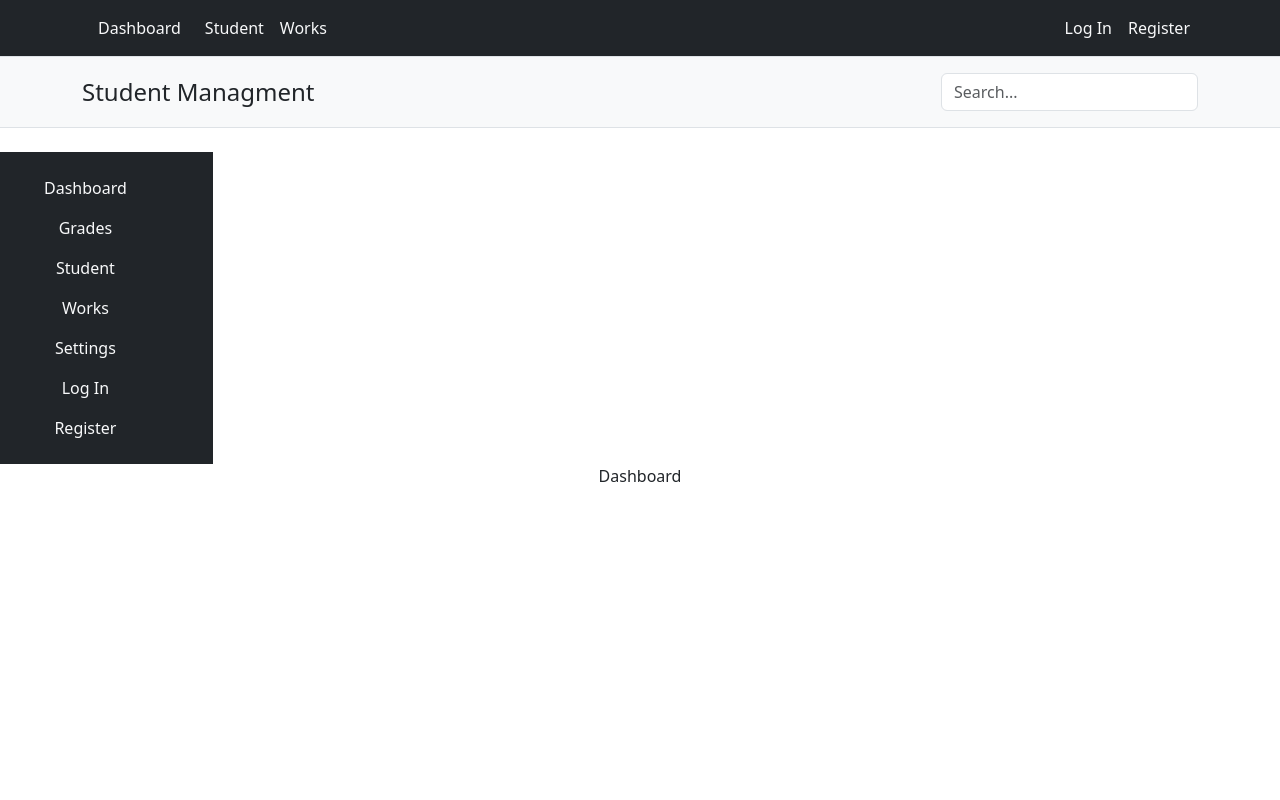
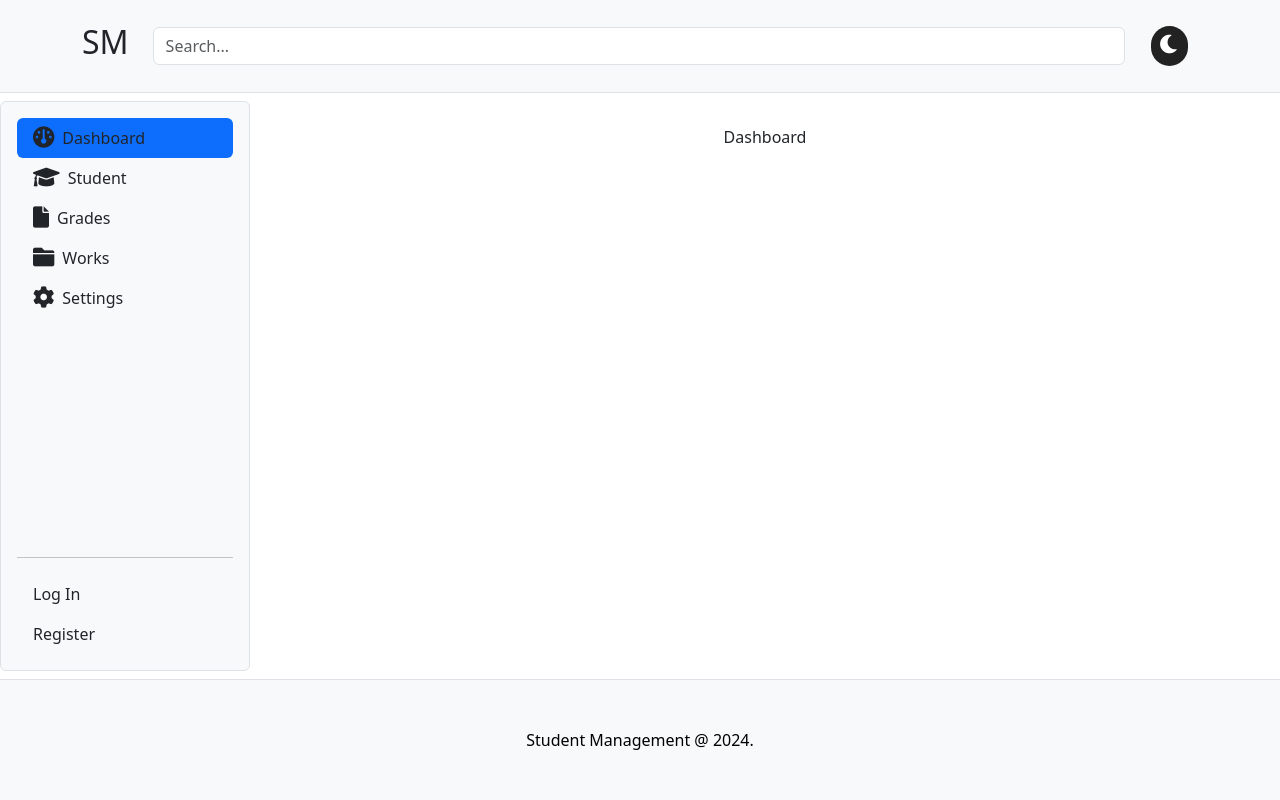
Before and after one commit to Ivona-Jok/Student-Management, a React (Create React App) app: page / in a window 1280 px wide. Shown: the top 800 px of the page. Built offline with nearby package versions, Linux system fonts and the light colour scheme; the HTML template or start-up script is replaced by a standard one.

Commit message:
sidebar update

```diff
--- a/public/index.html
+++ b/public/index.html
@@ -24,6 +24,8 @@
       work correctly both with client-side routing and a non-root public URL.
       Learn how to configure a non-root public URL by running `npm run build`.
     -->
+    <link rel="stylesheet" href="https://cdnjs.cloudflare.com/ajax/libs/font-awesome/6.0.0-beta3/css/all.min.css" />
+
     <link href="https://cdn.jsdelivr.net/npm/bootstrap@5.0.2/dist/css/bootstrap.min.css" rel="stylesheet">
 
     <title>Student Management</title>
--- a/src/App.js
+++ b/src/App.js
@@ -11,15 +11,18 @@ import Works from "./pages/Works";
 import LogIn from "./pages/LogIn";
 import Register from "./pages/Register";
 import Error from "./pages/Error";
+import { ThemeProvider } from "./theme/Theme";
 
 function App() {
   return (
+    <ThemeProvider>
       <div className="App">
         <Router>
+          <div className="d-flex flex-column min-vh-100">
             <Header />
+            <div className="d-flex flex-grow-1">
               <Sidebar />
-        <main>
-          <div className="d-flex flex-column min-vh-100">
+              <main className="flex-grow-1 p-4">
                 <Routes>
                   <Route path="/" element={<Dashboard />} />
                   <Route path="/grades" element={<Grades />} />
@@ -30,11 +33,13 @@ function App() {
                   <Route path="/register" element={<Register />} />
                   <Route path="*" element={<Error />} />
                 </Routes>
+              </main>
             </div>
-        </main>
             <Footer />
+          </div>
         </Router>
       </div>
+    </ThemeProvider>
   );
 }
 
--- a/src/components/Footer.js
+++ b/src/components/Footer.js
@@ -1,8 +1,10 @@
+
+
 function Footer() {
   return (
-    <footer className="footer py-5 bg-dark mt-auto">
+    <footer className="footer py-5 bg-light mt-2 border-top">
       <div className="container text-center">
-        <span className="text-white">Student Management @ 2024.</span>
+        <span className="text-black">Student Management @ 2024.</span>
       </div>
     </footer>
   );
--- a/src/components/Header.js
+++ b/src/components/Header.js
@@ -1,49 +1,13 @@
 import React from "react";
-import { Link } from "react-router-dom";
+import ThemeSwitcher from "../theme/ThemeSwitcher";
 
 function Header() {
 return (
     <div id="header">
-            <nav className="py-2 bg-dark border-bottom">
-                <div className="container d-flex flex-wrap justify-content-between">
-                    <ul className="nav me-auto">
-                        <li className="nav-item">
-                            <Link to="/" className="nav-link text-light" aria-current="page">
-                              Dashboard
-                            </Link>
-                        </li>
-                        <li className="nav-item">
-                            <Link to="/student" className="nav-link link-light px-2">
-                                Student
-                            </Link>
-                        </li>
-                        <li className="nav-item">
-                            <Link to="/works" className="nav-link link-light px-2">
-                                Works
-                            </Link>
-                        </li>
-                    </ul>
-                    <ul className="nav">
-                        <li className="nav-item">
-                            <Link to="/login" className="nav-link link-light px-2">
-                                Log In
-                            </Link>
-                        </li>
-                        <li className="nav-item">
-                            <Link to="/register" className="nav-link link-light px-2">
-                                Register
-                            </Link>
-                        </li>
-                    </ul>
-                </div>
-            </nav>
-
-            <header className="py-3 mb-4 border-bottom bg-light">
-                <div className="container d-flex flex-wrap justify-content-center">
-                    <Link to="/" className="d-flex align-items-center mb-3 mb-lg-0 me-lg-auto text-dark text-decoration-none">
-                        <span className="fs-4">Student Managment</span>
-                    </Link>
-                    <form className="col-12 col-lg-auto mb-3 mb-lg-0">
+    <header className="py-3 mb-2 border-bottom bg-light">
+        <div className="container d-flex flex-wrap justify-content-between align-items-center">
+            <h2 className="me-4">SM</h2>
+            <form className="flex-grow-1 me-3">
              <input
                 type="search"
                 className="form-control"
@@ -51,6 +15,7 @@ function Header() {
                 aria-label="Search"
                 />
             </form>
+            <ThemeSwitcher />
         </div>
       </header>
     </div>
--- a/src/components/Sidebar.js
+++ b/src/components/Sidebar.js
@@ -1,50 +1,67 @@
+import { useState } from "react";
 import { Link } from "react-router-dom";
 
 function Sidebar() {
+  // State to track the active tab
+  const [activeTab, setActiveTab] = useState("/");
+
+  // Function to handle tab click
+  const handleTabClick = (tab) => {
+    setActiveTab(tab);
+  };
+
   return (
-    <div className="d-flex flex-column  text-white">
-      <nav className="navbar navbar-dark bg-dark flex-column p-3 col-md-3 col-lg-2 d-md-block bg-light sidebar">
-        <div className="container-fluid">
-          <ul className="nav flex-column">
-            <li className="nav-item">
-              <Link to="/" className="nav-link text-light" aria-current="page">
+    <div
+      className="d-flex flex-column flex-shrink-0 p-3 bg-light rounded border"
+      style={{ width: "250px" }}
+    >
+      <ul className="nav nav-pills flex-column mb-auto">
+        <li>
+          <Link to="/" className={`nav-link link-dark ${activeTab === "/" ? "active" : ""} d-flex align-items-center`} onClick={() => handleTabClick("/")} >
+            <i className="fa-solid fa-gauge me-2"></i>
             Dashboard
           </Link>
         </li>
-            <li className="nav-item">
-              <Link to="/grades" className="nav-link text-light">
+        <li>
+          <Link to="/student" className={`nav-link link-dark ${activeTab === "/student" ? "active" : ""} d-flex align-items-center`} onClick={() => handleTabClick("/student")} >
+            <i className="fa-solid fa-graduation-cap me-2"></i>
+            Student
+          </Link>
+        </li>
+        <li>
+          <Link to="/grades" className={`nav-link link-dark ${activeTab === "/grades" ? "active" : ""} d-flex align-items-center`} onClick={() => handleTabClick("/grades")} >
+            <i className="fa-solid fa-file me-2"></i>
             Grades
           </Link>
         </li>
-            <li className="nav-item">
-              <Link to="/student" className="nav-link text-light">
-                Student
-              </Link>
-            </li>
-            <li className="nav-item">
-              <Link to="/works" className="nav-link text-light">
+        <li>
+          <Link to="/works" className={`nav-link link-dark ${activeTab === "/works" ? "active" : ""} d-flex align-items-center`} onClick={() => handleTabClick("/works")} >
+            <i className="fa-solid fa-folder me-2"></i>
             Works
           </Link>
         </li>
-            <li className="nav-item">
-              <Link to="/settings" className="nav-link text-light">
+        <li>
+          <Link to="/settings" className={`nav-link link-dark ${activeTab === "/settings" ? "active" : ""} d-flex align-items-center`} onClick={() => handleTabClick("/settings")} >
+            <i className="fa-solid fa-gear me-2"></i>
             Settings
           </Link>
         </li>
-            <li className="nav-item">
-              <Link to="/login" className="nav-link text-light">
+      </ul>
+
+      <ul className="nav nav-pills flex-column mt-auto">
+        <hr />
+        <li>
+          <Link to="/login" className={`nav-link link-dark ${activeTab === "/login" ? "active" : ""} d-flex align-items-center`} onClick={() => handleTabClick("/login")} >
             Log In
           </Link>
         </li>
-            <li className="nav-item">
-              <Link to="/register" className="nav-link text-light">
+        <li>
+          <Link to="/register" className={`nav-link link-dark ${activeTab === "/register" ? "active" : ""} d-flex align-items-center`} onClick={() => handleTabClick("/register")} >
             Register
           </Link>
         </li>
       </ul>
     </div>
-      </nav>
-    </div>
   );
 }
 
--- /dev/null
+++ b/src/theme/Theme.css
@@ -0,0 +1,37 @@
+.theme {
+    display: flex;
+    flex-direction: column;
+    justify-content: flex-end;
+    align-items: flex-end;
+    text-align: center;
+}
+
+.theme .btn {
+    margin: 10px;
+    padding: 8px;
+    border-radius: 50px;
+    border: none;
+    background-color: #222;
+    color: #fff;
+    transition: background-color 0.3s ease, color 0.3s ease;
+}
+
+.theme .btn:hover {
+    cursor: pointer;
+    filter: brightness(2);
+}
+
+i{
+    font-size: 16pt;
+}
+
+
+.theme .btn.light{
+    background-color: #222;
+    color: #fff;
+}
+
+.theme .btn.dark{
+    background-color: #fff;
+    color: #000;
+}
--- /dev/null
+++ b/src/theme/Theme.js
@@ -0,0 +1,21 @@
+import React, { createContext, useState, useEffect } from "react";
+
+export const ThemeContext = createContext(null);
+
+export function ThemeProvider({ children }) {
+  const [theme, setTheme] = useState('light');
+
+  const toggleTheme = () => {
+    setTheme((prevTheme) => (prevTheme === 'light' ? 'dark' : 'light'));
+  };
+
+  useEffect(() => {
+    document.body.className = theme;
+  }, [theme]);
+
+  return (
+    <ThemeContext.Provider value={{ theme, toggleTheme }}>
+      {children}
+    </ThemeContext.Provider>
+  );
+}
--- /dev/null
+++ b/src/theme/ThemeSwitcher.js
@@ -0,0 +1,23 @@
+import React, { useContext } from "react";
+import { ThemeContext } from "./Theme";
+import './Theme.css';
+
+function ThemeSwitcher() {
+    const { theme, toggleTheme } = useContext(ThemeContext);
+
+
+
+    return (
+        <div className="theme">
+            <button onClick={toggleTheme} className={`btn ${theme}`}>
+                {theme === 'light' ? (
+                    <i className="fas fa-moon"></i>
+                ) : (
+                    <i className="fas fa-sun"></i>
+                )}
+            </button>
+        </div>
+    );
+}
+
+export default ThemeSwitcher;
```
Lines whose indentation alone changed are shown as unchanged.
